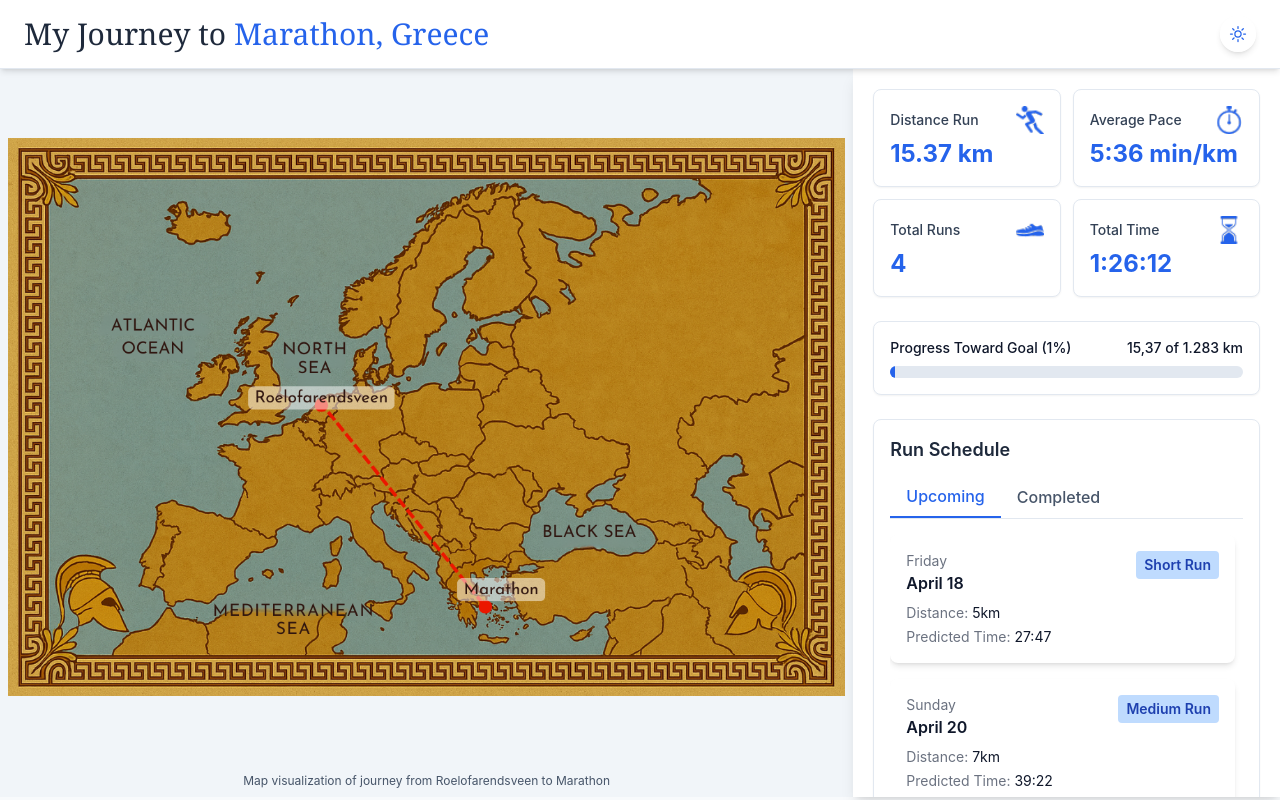
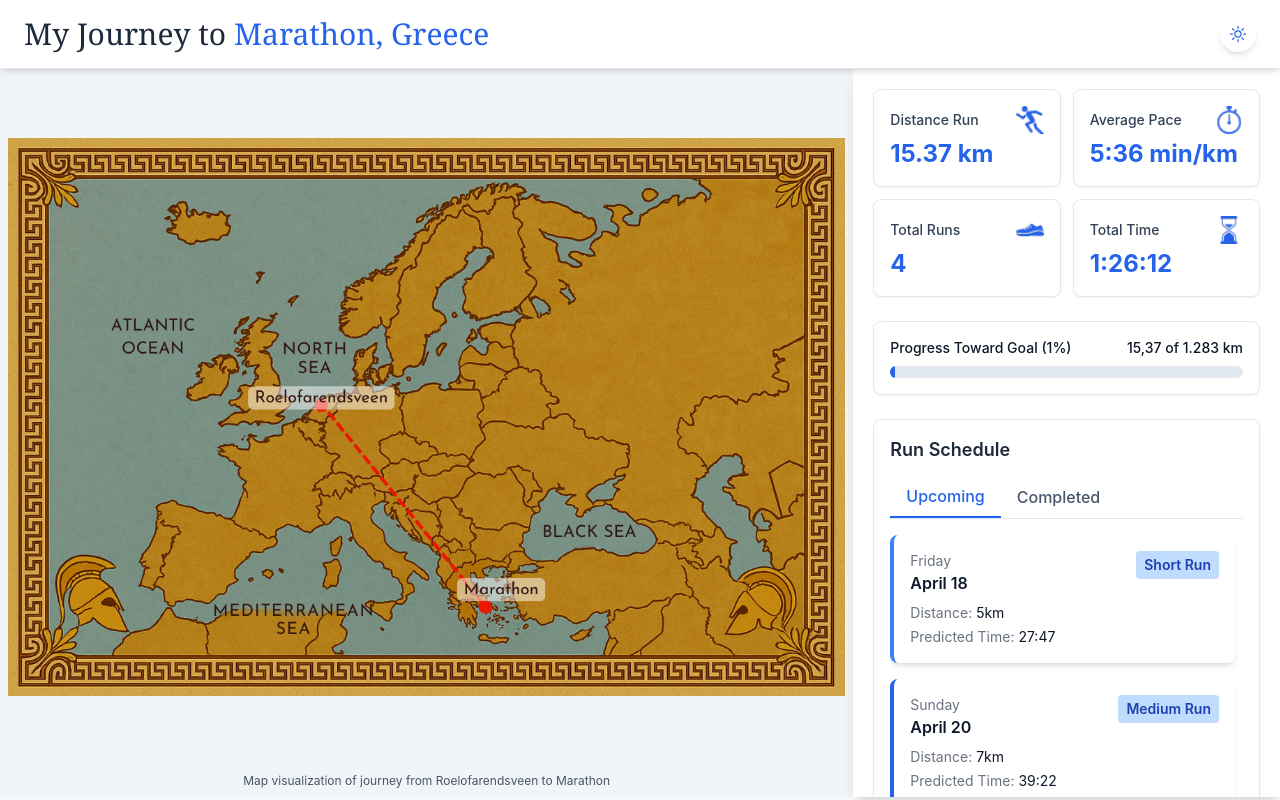
Before and after one commit to debarbanson/marathon-athens-tracker, a Next.js app: page /marathon/ in a window 1280 px wide. Built offline with nearby package versions, Linux system fonts and the light colour scheme.

Commit message:
Add blue left border to upcoming run cards for visual consistency

```diff
--- a/src/components/UpcomingRuns.tsx
+++ b/src/components/UpcomingRuns.tsx
@@ -291,7 +291,11 @@ const UpcomingRuns: React.FC<RunsProps> = ({
                     const runColor = getRunTypeColor(run.type)
 
                     return (
-                      <div key={run.id} className="run-card animate-fade-in p-4 bg-white dark:bg-slate-800 rounded-lg shadow-md dark:shadow-none dark:border dark:border-slate-700">
+                      <div
+                        key={run.id}
+                        className="run-card animate-fade-in p-4 bg-white dark:bg-slate-800 rounded-lg shadow-md dark:shadow-none dark:border dark:border-slate-700 border-l-4"
+                        style={{ borderLeftColor: getRunColor(run.type) }}
+                      >
                         <div className="flex justify-between items-start mb-2">
                           <div>
                             <div className="text-gray-500 dark:text-gray-400 text-sm">{dayOfWeek}</div>
```
